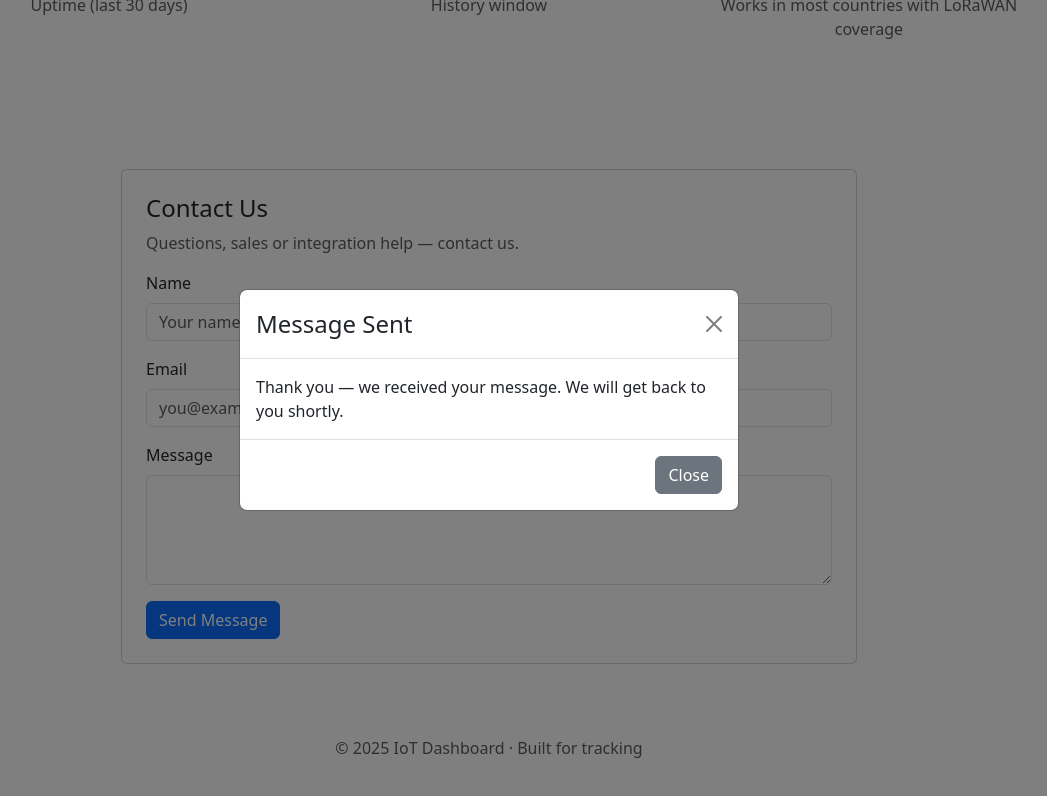
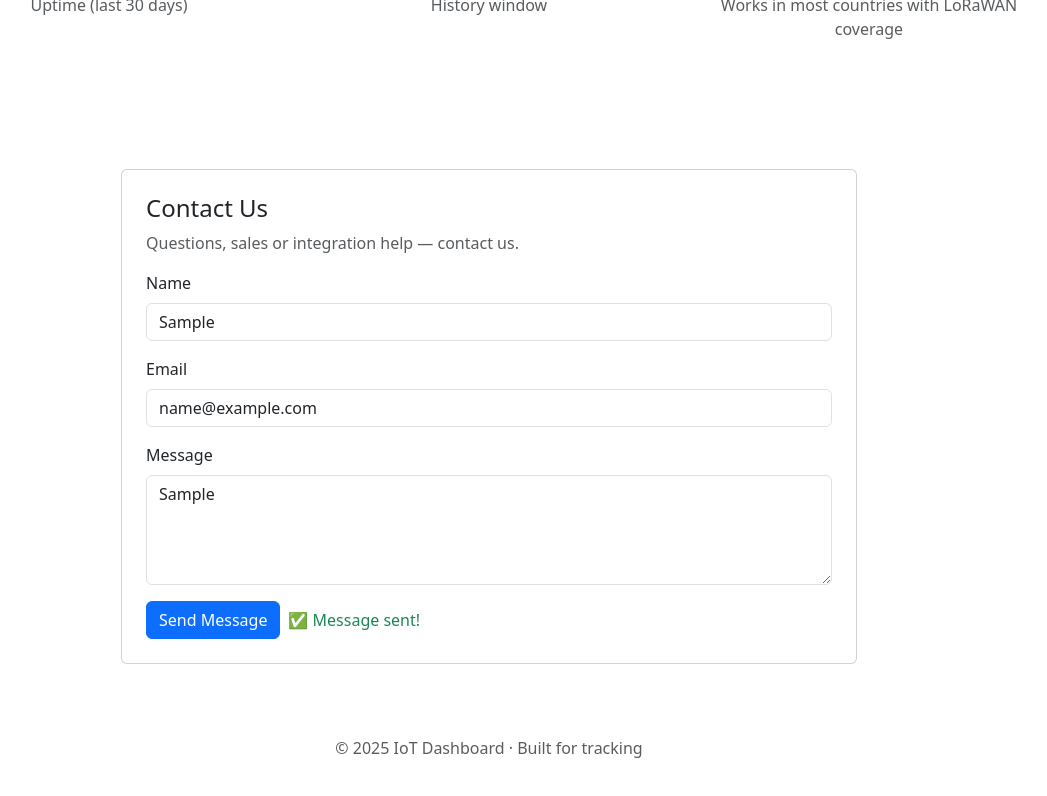
Before and after one commit to Nadezda77/device-tracking, a React (Vite) app: page / in a window 1280 px wide. Both pictures are taken after typing "Sample", "name@example.com", "Sample" into the empty fields and a click on the button "Send Message". Shown: the part 1650-2446 px from the top of the page, without its empty margins (151-1198 px from the left). Built offline with nearby package versions, Linux system fonts and the light colour scheme; no server answers.

Commit message:
form fix

```diff
--- a/src/HomePage.tsx
+++ b/src/HomePage.tsx
@@ -25,31 +25,28 @@ function handleChange(e: React.ChangeEvent<HTMLInputElement | HTMLTextAreaElemen
   setForm((p) => ({ ...p, [name]: value }));
 }
 
-  async function handleSubmit(e: React.FormEvent<HTMLFormElement>) {
+const handleSubmit = async (e: React.FormEvent<HTMLFormElement>) => {
   e.preventDefault();
   setStatus("submitting");
 
+  const form = e.currentTarget;
+  const data = new FormData(form);
+
   try {
-    const payload = new FormData();
-    payload.append("form-name", "contact");
-    payload.append("name", form.name);
-    payload.append("email", form.email);
-    payload.append("message", form.message);
+    await fetch("/", {
+      method: "POST",
+      headers: { "Content-Type": "application/x-www-form-urlencoded" },
+      body: new URLSearchParams(data as any).toString(),
+    });
 
-    const res = await fetch("/", { method: "POST", body: payload });
-
-    if (res.ok) {
     setStatus("success");
-      setForm({ name: "", email: "", message: "" });
-      setShowModal(true);
-    } else {
-      throw new Error("Network response not OK");
-    }
-  } catch (err) {
-    console.error("submit error:", err);
+    form.reset();
+  } catch (error) {
+    console.error("Form submit failed:", error);
     setStatus("error");
   }
-}
+};
+
 
   return (
     <>
@@ -203,32 +200,73 @@ function handleChange(e: React.ChangeEvent<HTMLInputElement | HTMLTextAreaElemen
                 <h4>Contact Us</h4>
                 <p className="text-muted">Questions, sales or integration help — contact us.</p>
 
-                <Form name="contact" method="POST" data-netlify="true" onSubmit={handleSubmit}>
-                  {/* Netlify hidden field */}
+                <Form
+  name="contact"
+  method="POST"
+  data-netlify="true"
+  netlify-honeypot="bot-field"
+  onSubmit={handleSubmit}
+>
+  {/* Hidden fields for Netlify */}
   <input type="hidden" name="form-name" value="contact" />
+  <p hidden>
+    <label>
+      Don’t fill this out: <input name="bot-field" />
+    </label>
+  </p>
 
   <Form.Group className="mb-3" controlId="formName">
     <Form.Label>Name</Form.Label>
-                    <Form.Control name="name" value={form.name} onChange={handleChange} required placeholder="Your name" />
+    <Form.Control
+      name="name"
+      value={form.name}
+      onChange={handleChange}
+      required
+      placeholder="Your name"
+    />
   </Form.Group>
 
   <Form.Group className="mb-3" controlId="formEmail">
     <Form.Label>Email</Form.Label>
-                    <Form.Control type="email" name="email" value={form.email} onChange={handleChange} required placeholder="you@example.com" />
+    <Form.Control
+      type="email"
+      name="email"
+      value={form.email}
+      onChange={handleChange}
+      required
+      placeholder="you@example.com"
+    />
   </Form.Group>
 
   <Form.Group className="mb-3" controlId="formMessage">
     <Form.Label>Message</Form.Label>
-                    <Form.Control as="textarea" rows={4} name="message" value={form.message} onChange={handleChange} required />
+    <Form.Control
+      as="textarea"
+      rows={4}
+      name="message"
+      value={form.message}
+      onChange={handleChange}
+      required
+    />
   </Form.Group>
 
   <div className="d-flex gap-2 align-items-center">
-                    <Button type="submit" variant="primary" disabled={status === "submitting"}>
+    <Button
+      type="submit"
+      variant="primary"
+      disabled={status === "submitting"}
+    >
       {status === "submitting" ? "Sending…" : "Send Message"}
     </Button>
-                    {status === "error" && <div className="text-danger">Failed to send — try again.</div>}
+    {status === "error" && (
+      <div className="text-danger">Failed to send — try again.</div>
+    )}
+    {status === "success" && (
+      <div className="text-success">✅ Message sent!</div>
+    )}
   </div>
 </Form>
+
               </Card>
             </Col>
           </Row>
```
Lines whose indentation alone changed are shown as unchanged.
